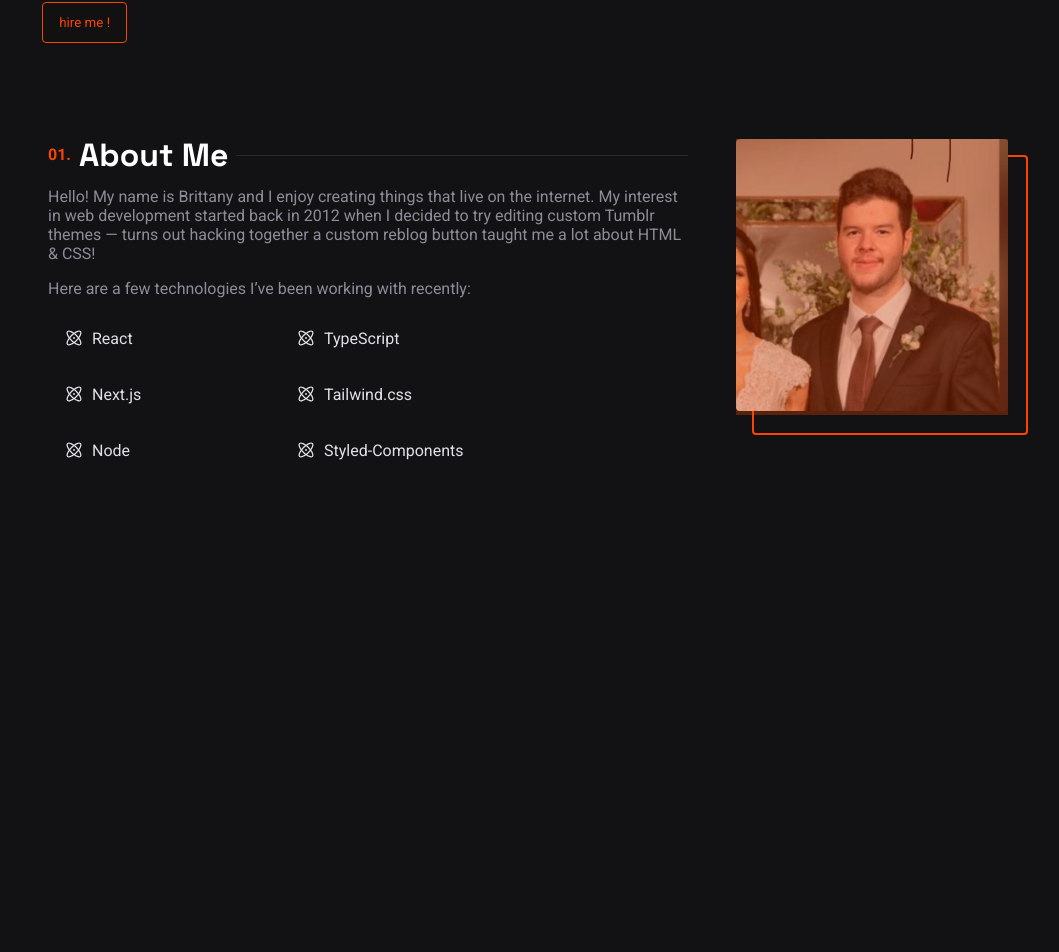
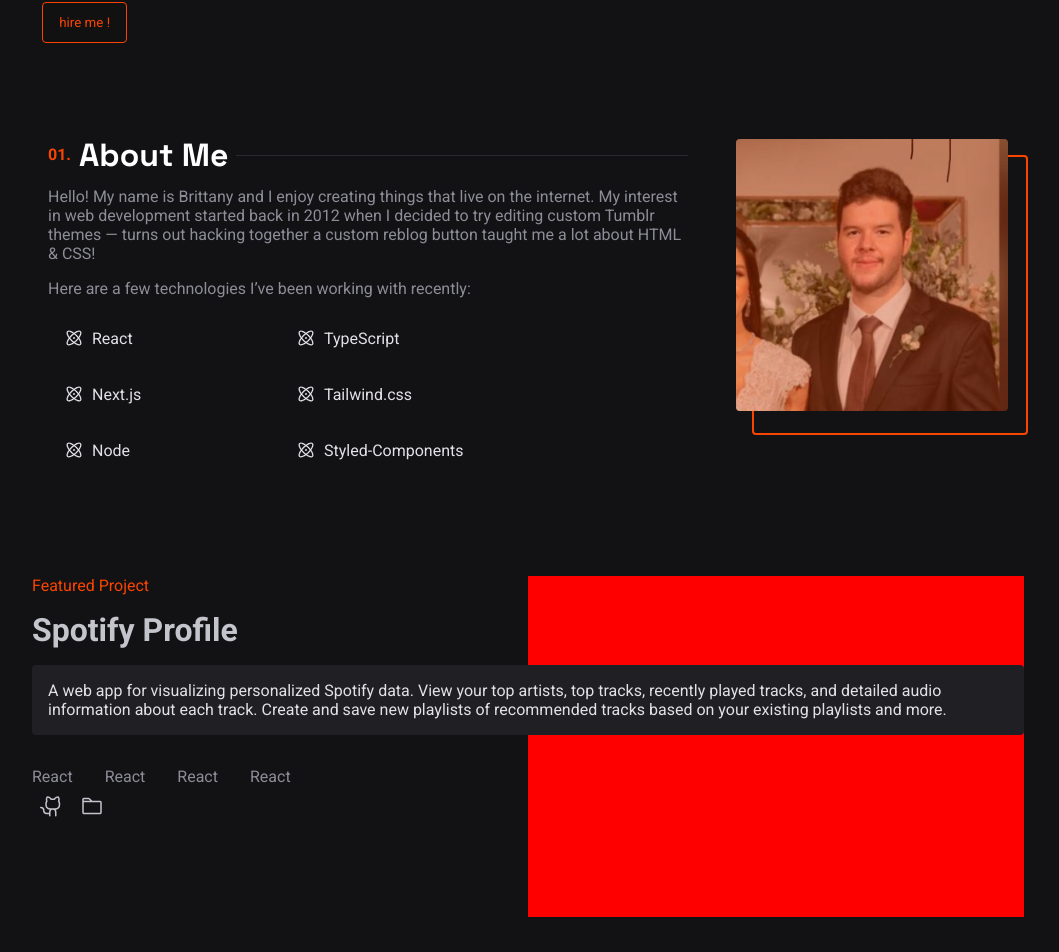
Before and after one commit to wicarpessoa/portfolio-01, a React (Vite) app: page / in a window 1280 px wide. Shown: the part 362-1314 px from the top of the page, without its empty margins (112-1171 px from the left). Built offline with nearby package versions, Linux system fonts and the light colour scheme.

Commit message:
project card almost done

```diff
--- a/src/App.tsx
+++ b/src/App.tsx
@@ -1,3 +1,4 @@
+import { ProjectCard } from './components/ProjectCard'
 import { About } from './sections/About'
 import { Hero } from './sections/Hero'
 import { GlobalStyle } from './styles/Global'
@@ -6,6 +7,7 @@
     <div className="container">
       <Hero />
       <About />
+      <ProjectCard />
       <GlobalStyle />
     </div>
   )
--- /dev/null
+++ b/src/components/ProjectCard/index.tsx
@@ -0,0 +1,40 @@
+import { Folder, GithubLogo } from '@phosphor-icons/react'
+import { ProjectCardContainer, ProjectCardImgContainer, ProjectCardTextContainer } from './styles'
+
+export function ProjectCard() {
+  return (
+    <ProjectCardContainer>
+      <ProjectCardTextContainer>
+        <span>Featured Project</span>
+        <h3>Spotify Profile</h3>
+        <div>
+          <p>
+            A web app for visualizing personalized Spotify data. View your top
+            artists, top tracks, recently played tracks, and detailed audio
+            information about each track. Create and save new playlists of
+            recommended tracks based on your existing playlists and more.
+          </p>
+        </div>
+        <ul>
+          <li>React</li>
+          <li>React</li>
+          <li>React</li>
+          <li>React</li>
+        </ul>
+        <div>
+          <a
+            href="https://github.com/wicarpessoa"
+            target="_blank"
+            rel="noreferrer"
+          >
+            <GithubLogo size={24} />
+          </a>
+          <a href="">
+            <Folder size={24} />
+          </a>
+        </div>
+      </ProjectCardTextContainer>
+      <ProjectCardImgContainer />
+    </ProjectCardContainer>
+  )
+}
--- /dev/null
+++ b/src/components/ProjectCard/styles.ts
@@ -0,0 +1,60 @@
+import styled from 'styled-components'
+export const ProjectCardContainer = styled.div`
+  display: flex;
+  position: relative;
+`
+
+export const ProjectCardTextContainer = styled.div`
+  position: relative;
+  display: flex;
+  flex-direction: column;
+  > span {
+    color: var(--orange-300);
+  }
+  > h3 {
+    font-size: 2rem;
+    color: var(--gray-300);
+    margin-top: 1rem;
+  }
+  > div:nth-child(3) {
+    margin-top: 1rem;
+    background-color: var(--gray-800);
+    padding: 1rem;
+    border-radius: 4px;
+    color: var(--gray-100);
+  }
+  > ul {
+    display: flex;
+    list-style: none;
+    gap: 2rem;
+    color: var(--gray-400);
+    margin-top: 2rem;
+  }
+  div:nth-child(5) {
+    margin-top: 8px;
+    > a {
+      display: inline;
+      padding: 8px;
+      text-decoration: none;
+      cursor: pointer;
+      color: var(--gray-300);
+
+      transition: 0.5s all;
+      &:hover {
+        color: var(--orange-300);
+      }
+      > svg {
+        align-self: center;
+      }
+    }
+  }
+`
+
+export const ProjectCardImgContainer = styled.div`
+  background-color: red;
+  height: 100%;
+  width: 50%;
+  position: absolute;
+  right: 0;
+  z-index: -1;
+`
--- a/src/sections/About/styles.ts
+++ b/src/sections/About/styles.ts
@@ -50,20 +50,21 @@
 `
 export const AboutImgContainer = styled.div`
   position: relative;
-  z-index: 0;
   transition: 0.5s all;
   img {
+    width: 17rem;
     height: 17rem;
-    width: 17rem;
     border-radius: 4px;
   }
   > div {
     position: absolute;
     display: block;
-    width: 100%;
-    height: 100%;
+    width: 17rem;
+    height: 17rem;
     top: 0;
     left: 0;
+    border-radius: 4px;
+
     background-color: var(--orange-300);
     opacity: 0.3;
     transition: 0.5s all;
--- /dev/null
+++ b/src/sections/Projects/styles.ts
@@ -0,0 +1,3 @@
+import styled from 'styled-components'
+
+export const ProjectsContainer = styled.section``
--- a/src/styles/Global.ts
+++ b/src/styles/Global.ts
@@ -30,7 +30,7 @@
 .container {
 	margin: 0 auto;
 	width: 100%;
-	max-width: 100rem;
+	max-width: 70rem;
 	min-height: 100vh;
 	display: grid;
 	grid-template-rows: 1fr 1fr 1fr;
```
Also changed, not shown: src/sections/Projects/index.tsx (added, +10 -0 lines).
